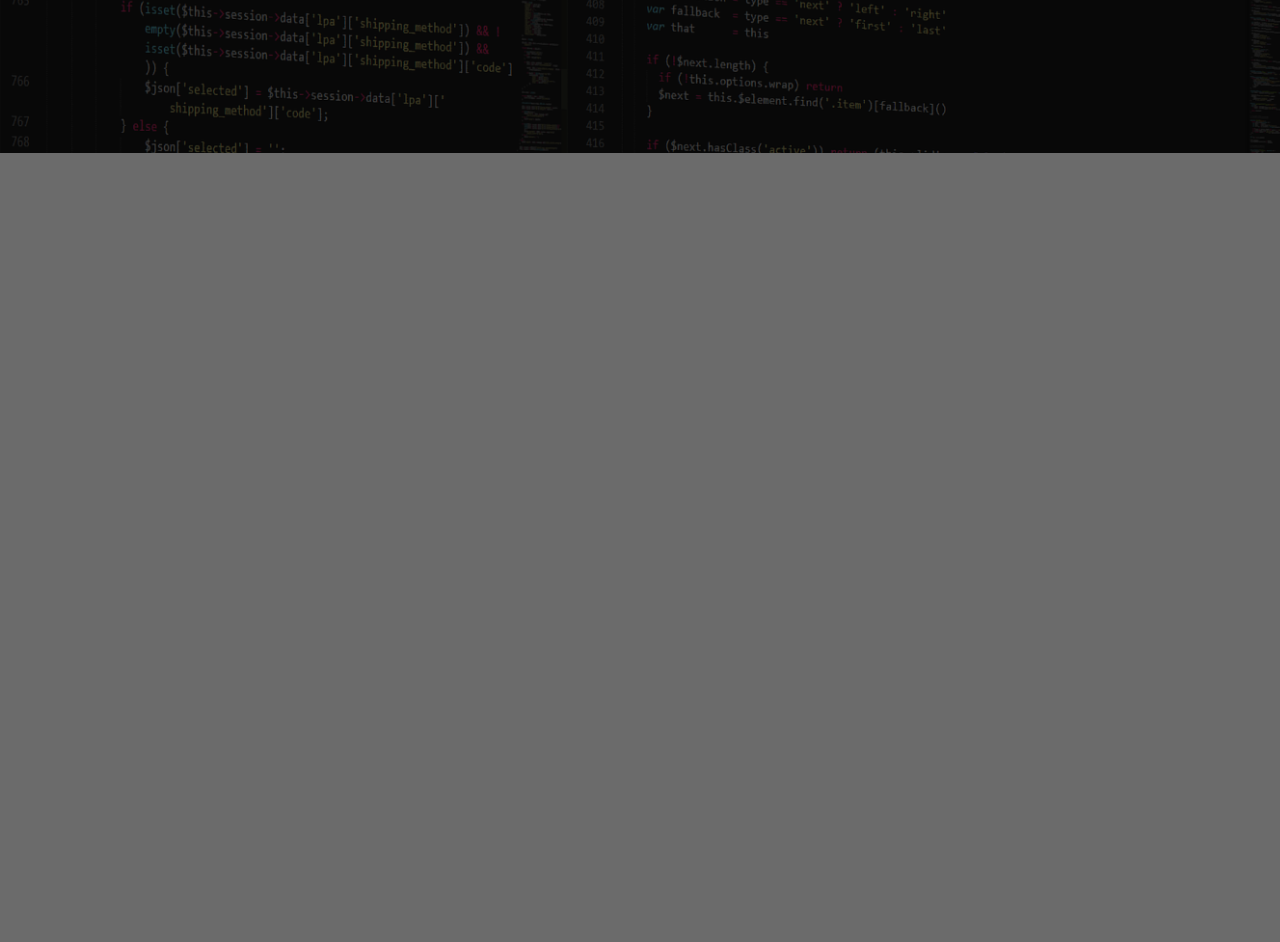
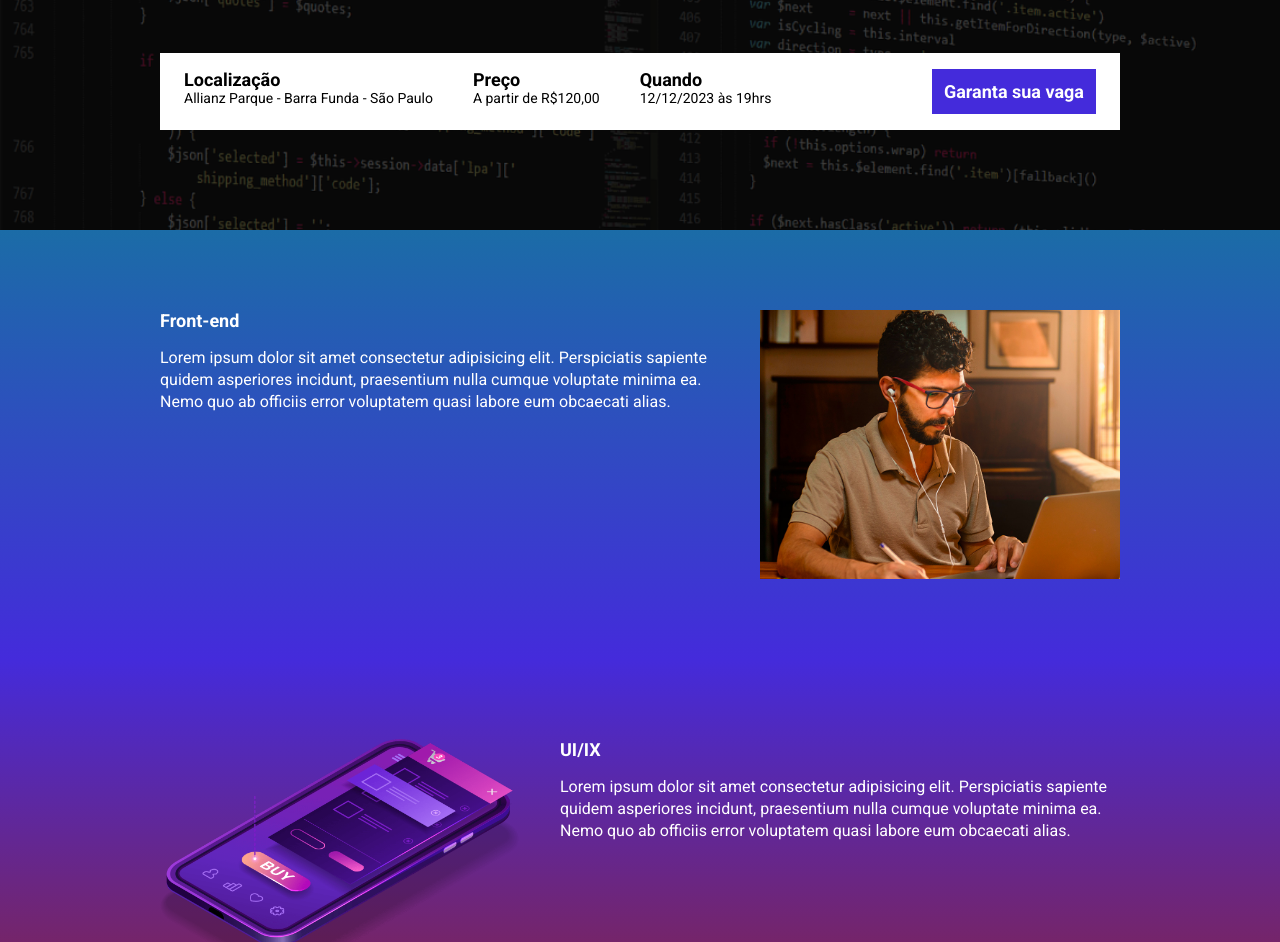
Before and after one commit to frankleyyago/EbacTechTalks, a website built with Parcel: page src/index.html in a window 1280 px wide. Shown: the part 331-1273 px from the top of the page. Before the commit the page ends 800 px from the top, so only its background shows below. Built offline with nearby package versions, Linux system fonts and the light colour scheme.

Commit message:
creating event countdown

```diff
--- a/package.json
+++ b/package.json
@@ -2,9 +2,9 @@
   "name": "m22",
   "version": "1.0.0",
   "description": "",
-  "main": "index.js",
   "scripts": {
     "dev": "parcel src/index.html src/styles/main.scss src/scripts/main.js",
+    "build": "parcel build src/index.html",
     "test": "echo \"Error: no test specified\" && exit 1"
   },
   "keywords": [],
--- a/src/index.html
+++ b/src/index.html
@@ -9,17 +9,83 @@
     <link rel="preconnect" href="https://fonts.gstatic.com" crossorigin>
     <link href="https://fonts.googleapis.com/css2?family=Roboto:wght@400;700;900&display=swap" rel="stylesheet">
     <link rel="stylesheet" href="./styles/main.scss">
+    <link rel="stylesheet" href="https://unpkg.com/aos@next/dist/aos.css" />
 </head>
 <body>
     <header class="hero">
         <div class="container">
             <img class="hero__logo" src="./images/ebac_logo.svg" alt="EBAC">
             <p class="hero__text">
-                O maior evento de tecnologia do Brasil começa em 10d 12h 20m 15s
+                O maior evento de tecnologia do Brasil começa em <span id="counter"></span>
             </p>
+            <div class="infos-bar">
+                <ul class="infos-bar__infos">
+                    <li class="infos-bar__infos__item">
+                        <b>Localização</b>
+                        Allianz Parque - Barra Funda - São Paulo
+                    </li>
+                    <li class="infos-bar__infos__item">
+                        <b>Preço</b>
+                        A partir de R$120,00
+                    </li>
+                    <li class="infos-bar__infos__item">
+                        <b>Quando</b>
+                        12/12/2023 às 19hrs
+                    </li>
+                </ul>
+                <a href="#" class="button button--primary">
+                    Garanta sua vaga
+                </a>
+            </div>
         </div>
     </header>
 
+    <section class="event event--frontend">
+        <div class="container" data-aos="fade-right">
+            <div class="event__details">
+                <h2 class="event__details__title">Front-end</h2>
+                <p class="event__details__description">
+                    Lorem ipsum dolor sit amet consectetur adipisicing elit. Perspiciatis sapiente quidem asperiores incidunt, praesentium nulla cumque voluptate minima ea. Nemo quo ab officiis error voluptatem quasi labore eum obcaecati alias.
+                </p>
+            </div>
+            <img class="event__image" src="./images/frontend.png" alt="Front-end">
+        </div>
+    </section>
+    <section class="event event--ux-ui event--image-left">
+        <div class="container" data-aos="fade-left">
+            <div class="event__details">
+                <h2 class="event__details__title">UI/IX</h2>
+                <p class="event__details__description">
+                    Lorem ipsum dolor sit amet consectetur adipisicing elit. Perspiciatis sapiente quidem asperiores incidunt, praesentium nulla cumque voluptate minima ea. Nemo quo ab officiis error voluptatem quasi labore eum obcaecati alias.
+                </p>
+            </div>
+            <img class="event__image" src="./images/ui-ux.png" alt="Front-end">
+        </div>
+    </section>
+    <section class="event event--data-science">
+        <div class="container" data-aos="fade-right">
+            <div class="event__details">
+                <h2 class="event__details__title">Data Science</h2>
+                <p class="event__details__description">
+                    Lorem ipsum dolor sit amet consectetur adipisicing elit. Perspiciatis sapiente quidem asperiores incidunt, praesentium nulla cumque voluptate minima ea. Nemo quo ab officiis error voluptatem quasi labore eum obcaecati alias.
+                </p>
+            </div>
+            <img class="event__image" src="./images/data.png" alt="Front-end">
+        </div>
+    </section>
+    <section class="event event--backend event--image-left">
+        <div class="container" data-aos="fade-left">
+            <div class="event__details">
+                <h2 class="event__details__title">Back-end</h2>
+                <p class="event__details__description">
+                    Lorem ipsum dolor sit amet consectetur adipisicing elit. Perspiciatis sapiente quidem asperiores incidunt, praesentium nulla cumque voluptate minima ea. Nemo quo ab officiis error voluptatem quasi labore eum obcaecati alias.
+                </p>
+            </div>
+            <img class="event__image" src="./images/backend.png" alt="Front-end">
+        </div>
+    </section>
+
+    <script src="https://unpkg.com/aos@next/dist/aos.js"></script>
     <script src="./scripts/main.js"></script>
 </body>
 </html>
--- a/src/scripts/main.js
+++ b/src/scripts/main.js
@@ -1 +1,32 @@
-console.log("Olá mundo")
+AOS.init();
+
+const eventDate = new Date("Dec 12, 2023 19:00:00")
+const eventTimeStamp = eventDate.getTime()
+
+const counterTime = setInterval(function() {
+    const now = new Date()
+    const timeStamp = now.getTime()
+
+    const eventDate = eventTimeStamp - timeStamp
+
+    const msDay = 1000 * 60 * 60 * 24
+    const msHour = 1000 * 60 * 60
+    const msMinute = 1000 * 60
+
+    const daysToEvent = Math.floor(eventDate / msDay)
+    const hoursToEvent = Math.floor((eventDate % msDay) / msHour)
+    const minutesToEvent = Math.floor((eventDate % msHour) / msMinute)
+    const secondsToEvent = Math.floor((eventDate % msMinute) / 1000)
+
+    console.log(daysToEvent)
+    console.log(hoursToEvent)
+    console.log(minutesToEvent)
+    console.log(secondsToEvent)
+
+    document.getElementById('counter').innerHTML = `${daysToEvent}d ${hoursToEvent}h ${minutesToEvent}m ${secondsToEvent}s`
+
+    if (eventDate < 0) {
+        clearInterval(counterTime)
+        document.getElementById('counter').innerHTML = 'Evento expirado'
+    }
+}, 1000)
--- a/src/styles/_hero.scss
+++ b/src/styles/_hero.scss
@@ -1,3 +1,5 @@
+@use 'variables';
+
 .hero {
     padding-top: 64px;
     padding-bottom: 100px;
@@ -16,7 +18,7 @@
         left: 0;
         width: 100%;
         height: 100%;
-        background-color: #000;
+        background-color: variables.$secTextColor;
         content: '';
         opacity: .7;
     }
--- /dev/null
+++ b/src/styles/components/_infos_bar.scss
@@ -0,0 +1,42 @@
+@use '../variables';
+
+.infos-bar {
+    padding: 16px 24px;
+    background-color: variables.$textColor;
+    display: flex;
+    justify-content: space-between;
+
+    &__infos {
+        display: flex;
+        gap: 40px;
+
+        &__item {
+            font-size: 14px;
+            color: variables.$secTextColor;
+
+            b {
+                color: variables.$secTextColor;
+                font-size: 18px;
+                display: block;
+            }
+        }
+    }
+
+    @media (max-width: 640px) {
+        display: block;
+
+        &__infos {
+            display: block;
+
+            &__item {
+                margin-bottom: 24px;
+            }
+        }
+    }
+
+    @media (max-width: 1024px) {
+        &__infos {
+            gap: 16px;
+        }
+    }
+}
--- /dev/null
+++ b/src/styles/components/buttons.scss
@@ -0,0 +1,26 @@
+@use '../variables';
+
+.button {
+    padding: 12px;
+    font-size: 18px;
+    font-weight: bold;
+    text-decoration: none;
+    text-align: center;
+    white-space: nowrap;
+
+    &--primary {
+        color: variables.$textColor;
+        background-color: variables.$purple;
+    }
+
+    @media (max-width: 640px) {
+        display: flex;
+        width: 100%;
+        align-items: center;
+    }
+
+    @media (max-width: 1024px) {
+        display: flex;
+        align-items: center;
+    }
+}
--- /dev/null
+++ b/src/styles/event.scss
@@ -0,0 +1,63 @@
+@use 'variables';
+
+.event {
+    padding: 80px 0;
+
+    &--frontend {
+        background-image: linear-gradient(variables.$blue, variables.$purple);
+    }
+
+    &--ux-ui {
+        background-image: linear-gradient(variables.$purple, variables.$pink);
+    }
+
+    &--data-science {
+        background-image: linear-gradient(variables.$pink, variables.$yellow);
+    }
+
+    &--backend {
+        background-image: linear-gradient(variables.$yellow, variables.$pink);
+    }
+
+    &--image-left {
+        .container {
+            flex-direction: row-reverse;
+        }
+    }
+
+    .container {
+        display: flex;
+        gap: 40px;
+    }
+
+    &__image {
+        max-width: 360px;
+    }
+
+    &__details {
+        &__title {
+            font-size: 18px;
+            font-weight: bold;
+            margin-bottom: 16px;
+        }
+
+        &__description {
+            line-height: 22px;
+        }
+    }
+
+    @media (max-width: 640px) {
+        .container {
+            display: block;
+        }
+
+        &__image {
+            width: 100%;
+        }
+
+        &__details {
+            margin-right: 0;
+            margin-bottom: 16px;
+        }
+    }
+}
--- a/src/styles/main.scss
+++ b/src/styles/main.scss
@@ -1,11 +1,16 @@
 @use 'hero';
+@use 'components/infos_bar';
+@use 'components/buttons';
+@use 'event';
+@use 'variables';
 
 * {
     margin: 0;
     padding: 0;
     box-sizing: border-box;
     font-family: Roboto, sans-serif;
-    color: #fff;
+    color: variables.$textColor;
+    list-style: none;
 }
 
 .container {
@@ -21,7 +26,3 @@
         max-width: 90%;
     }
 }
-
-body {
-    background-color: rgb(107, 107, 107);
-}
--- /dev/null
+++ b/src/styles/variables.scss
@@ -0,0 +1,7 @@
+$textColor: #fff;
+$secTextColor: #000;
+
+$blue: #1b6ca7;
+$purple: #442bdb;
+$pink: #89223b;
+$yellow: #9c791d;
```
